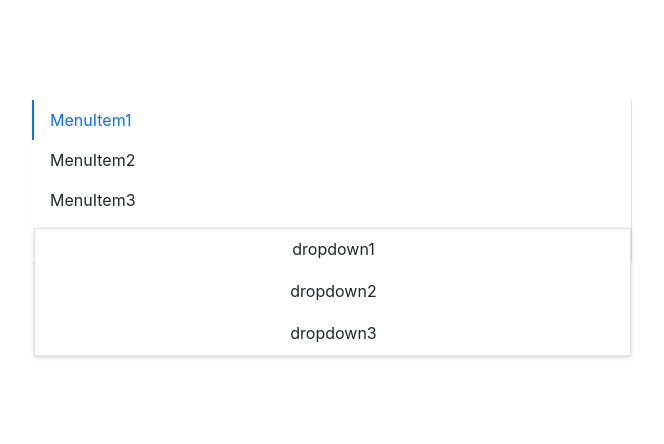
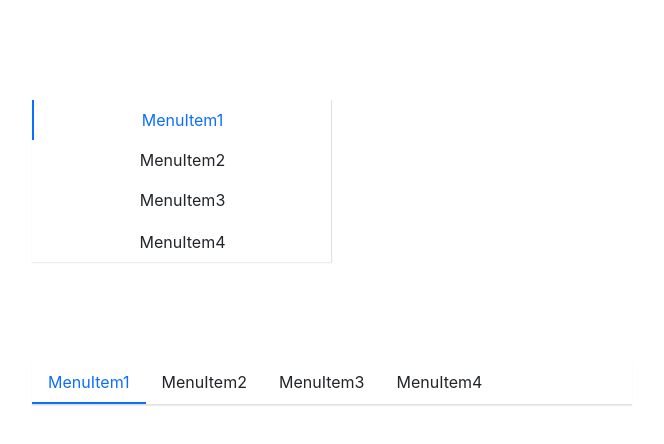
Before and after one commit to zhangbingjian/bjdesign, a React (Create React App) app: page / in a window 1280 px wide. Shown: the top 444 px of the page, without its empty margins (68-732 px from the left). Built offline with nearby package versions, Linux system fonts and the light colour scheme.

Commit message:
feat:完善menu菜单

```diff
--- a/src/App.tsx
+++ b/src/App.tsx
@@ -8,8 +8,9 @@ import SubMenu from './components/Menu/subMenu';
 
 function App() {
     return (
-        <div style={{width: '600px', margin: '100px'}}>
-            <Menu defaultIndex={0} mode="vertical">
+        <>
+            <div style={{width: '300px', margin: '100px'}}>
+                <Menu defaultIndex={'0'} mode="vertical">
                     <MenuItem>MenuItem1</MenuItem>
                     <MenuItem>MenuItem2</MenuItem>
                     <SubMenu title="MenuItem3">
@@ -20,6 +21,19 @@ function App() {
                     <MenuItem>MenuItem4</MenuItem>
                 </Menu>
             </div>
+            <div style={{width: '600px', margin: '100px'}}>
+                <Menu defaultIndex={'0'}>
+                    <MenuItem>MenuItem1</MenuItem>
+                    <MenuItem>MenuItem2</MenuItem>
+                    <SubMenu title="MenuItem3">
+                        <MenuItem>dropdown1</MenuItem>
+                        <MenuItem>dropdown2</MenuItem>
+                        <MenuItem>dropdown3</MenuItem>
+                    </SubMenu>
+                    <MenuItem>MenuItem4</MenuItem>
+                </Menu>
+            </div>
+        </>
     );
 }
 
--- a/src/components/Menu/_style.scss
+++ b/src/components/Menu/_style.scss
@@ -1,3 +1,5 @@
+/** @format */
+
 .bj-menu {
     display: flex;
     flex-wrap: wrap;
@@ -10,6 +12,7 @@
         padding: $menu-item-padding-y $menu-item-padding-x;
         cursor: pointer;
         transition: $menu-transition;
+        text-align: center;
 
         &:hover,
         &:focus {
@@ -28,6 +31,14 @@
             border-bottom: $menu-item-active-border-width solid $menu-item-active-color;
         }
     }
+}
+
+.bj-submenu {
+    display: none;
+}
+
+.bj-submenu.menu-open {
+    display: block;
 }
 
 .menu-vertical {
@@ -50,16 +61,12 @@
     position: relative;
     border-bottom: $menu-item-active-border-width solid transparent;
 
-  &:hover {
-    border-bottom: $menu-item-active-border-width solid transparent;
-  }
-
     .submenu-title {
-    display: flex;
-    align-items: center;
+        text-align: center;
     }
 }
 
+.menu-horizontal {
     .bj-submenu {
         width: 100%;
         text-decoration: none;
@@ -74,6 +81,13 @@
         box-shadow: $submenu-box-shadow;
         text-align: center;
 
+        .menu-item {
+            color: #212529;
+            &.is-active,
+            &:hover {
+                color: $menu-item-active-color;
+            }
+        }
 
         .menu-item {
             padding-top: $menu-item-padding-y;
@@ -81,10 +95,47 @@
             cursor: pointer;
             transition: $menu-transition;
             border-bottom: $menu-item-active-border-width solid transparent;
-
-    &:hover {
-      cursor: pointer;
-
         }
     }
 }
+
+.menu-vertical {
+    .bj-submenu {
+        width: 100%;
+        text-decoration: none;
+        list-style: none;
+        background: $white;
+        padding: 0;
+        z-index: 100;
+        top: calc(100% + 8px);
+        left: 0;
+        border: $menu-border-width solid transparent;
+        text-align: center;
+    }
+
+    .submenu-item {
+        position: relative;
+        border-bottom: $menu-item-active-border-width solid transparent;
+        padding-bottom: 0;
+        &.is-active,
+        &:hover {
+            border-bottom: $menu-item-active-border-width solid transparent;
+        }
+
+        .submenu-title {
+            text-align: center;
+            padding-bottom: $menu-item-padding-y;
+        }
+    }
+
+    .bj-submenu {
+        .menu-item {
+            color: #212529;
+            &.is-active,
+            &:hover {
+                color: $menu-item-active-color;
+                border-left: $menu-item-active-border-width solid transparent;
+            }
+        }
+    }
+}
--- a/src/components/Menu/menu.tsx
+++ b/src/components/Menu/menu.tsx
@@ -5,43 +5,48 @@ import classNames from 'classnames';
 import {MenuItemProps} from './menuItem';
 
 type MenuMode = 'horizontal' | 'vertical';
-type SelectCallback = (selectIndex: number) => void;
+type SelectCallback = (selectIndex: string) => void;
 export interface MenuProps {
-    defaultIndex?: number;
+    defaultIndex?: string;
     className?: string;
     mode?: MenuMode;
     style?: React.CSSProperties;
     onSelect?: SelectCallback;
+    defaultOpenSubMenu?: string[];
 }
 
 interface IMenuContext {
-    index: number;
+    index: string;
     onSelect?: SelectCallback;
+    mode?: MenuMode;
+    defaultOpenSubMenu?: string[];
 }
-export const MenuContext = createContext<IMenuContext>({index: 0});
+export const MenuContext = createContext<IMenuContext>({index: '0'});
 const Menu: React.FC<MenuProps> = props => {
-    const {defaultIndex, className, mode, style, onSelect, children} = props;
+    const {defaultIndex, className, mode, style, onSelect, children, defaultOpenSubMenu} = props;
     const [currentActive, setActive] = useState(defaultIndex);
     const classes = classNames('bj-menu', className, {
         'menu-vertical': mode === 'vertical',
         'menu-horizontal': mode !== 'vertical',
     });
-    const handleClick = (index: number) => {
+    const handleClick = (index: string) => {
         setActive(index);
         if (onSelect) {
             onSelect(index);
         }
     };
     const passedContext: IMenuContext = {
-        index: currentActive ? currentActive : 0,
+        index: currentActive ? currentActive : '0',
         onSelect: handleClick,
+        mode: mode,
+        defaultOpenSubMenu,
     };
     const renderChildren = () => {
         return React.Children.map(children, (child, index) => {
             const childElement = child as React.FunctionComponentElement<MenuItemProps>;
             const {displayName} = childElement.type;
             if (displayName === 'MenuItem' || displayName === 'SubMenu') {
-                let cloneElemen = React.cloneElement(childElement, {index});
+                let cloneElemen = React.cloneElement(childElement, {index: index.toString()});
                 return cloneElemen;
             } else {
                 console.error('警告: Menu组件里有一个子元素，它并不是MenuItem组件');
@@ -56,8 +61,9 @@ const Menu: React.FC<MenuProps> = props => {
     );
 };
 Menu.defaultProps = {
-    defaultIndex: 0,
+    defaultIndex: '0',
     mode: 'horizontal',
+    defaultOpenSubMenu: [],
 };
 
 export default Menu;
--- a/src/components/Menu/menuItem.tsx
+++ b/src/components/Menu/menuItem.tsx
@@ -5,7 +5,7 @@ import classNames from 'classnames';
 import {MenuContext} from './menu';
 
 export interface MenuItemProps {
-    index?: number;
+    index?: string;
     disabled?: boolean;
     className?: string;
     style?: React.CSSProperties;
@@ -18,7 +18,7 @@ const MenuItem: React.FC<MenuItemProps> = props => {
         'is-active': context.index === index,
     });
     const handleClick = () => {
-        if (context.onSelect && !disabled && typeof index === 'number') {
+        if (context.onSelect && !disabled && typeof index === 'string') {
             context.onSelect(index);
         }
     };
--- a/src/components/Menu/subMenu.tsx
+++ b/src/components/Menu/subMenu.tsx
@@ -6,7 +6,7 @@ import {MenuContext} from './menu';
 import {MenuItemProps} from './menuItem';
 
 export interface SubMenuProps {
-    index?: number;
+    index?: string;
     title: string;
     className?: string;
 }
@@ -14,25 +14,67 @@ export interface SubMenuProps {
 const SubMenu: React.FC<SubMenuProps> = props => {
     const {index, title, className, children} = props;
     const context = useContext(MenuContext);
+    const defaultOpenMenu = context.defaultOpenSubMenu as Array<string>;
+    const isOpend = index && context.mode === 'vertical' ? defaultOpenMenu.includes(index) : false;
+    const [menuOpen, setOpen] = useState(isOpend);
     const classes = classNames('menu-item submenu-item', className, {
         'is-active': context.index === index,
     });
 
+    const subMenuClasses = classNames('bj-submenu', {
+        'menu-open': menuOpen,
+    });
+    const handelClick = (e: React.MouseEvent) => {
+        e.preventDefault();
+        setOpen(!menuOpen);
+    };
+    let timer: any;
+    const handelMouse = (e: React.MouseEvent, toggle: boolean) => {
+        clearTimeout(timer);
+        e.preventDefault();
+        timer = setTimeout(() => {
+            setOpen(toggle);
+        }, 200);
+    };
+
+    const clickEvents =
+        context.mode === 'vertical'
+            ? {
+                  onClick: handelClick,
+              }
+            : {};
+
+    const hoverEvents =
+        context.mode !== 'vertical'
+            ? {
+                  onMouseEnter: (e: React.MouseEvent) => {
+                      handelMouse(e, true);
+                  },
+                  onMouseLeave: (e: React.MouseEvent) => {
+                      handelMouse(e, false);
+                  },
+              }
+            : {};
+
     const renderChildren = () => {
-        const childrenComponent = React.Children.map(children, (child, index) => {
+        const childrenComponent = React.Children.map(children, (child, i) => {
             const childElement = child as React.FunctionComponentElement<MenuItemProps>;
             if (childElement.type.displayName === 'MenuItem') {
-                return childElement;
+                return React.cloneElement(childElement, {
+                    index: `${index}-${i}`,
+                });
             } else {
                 console.error('警告: SubMenu组件里有一个子元素，它并不是MenuItem组件');
             }
         });
-        return <ul className="bj-submenu">{childrenComponent}</ul>;
+        return <ul className={subMenuClasses}>{childrenComponent}</ul>;
     };
 
     return (
-        <li key={index} className={classes}>
-            <div className="submenu-title">{title}</div>
+        <li key={index} className={classes} {...hoverEvents}>
+            <div className="submenu-title" {...clickEvents}>
+                {title}
+            </div>
             {renderChildren()}
         </li>
     );
```
Lines whose indentation alone changed are shown as unchanged.
